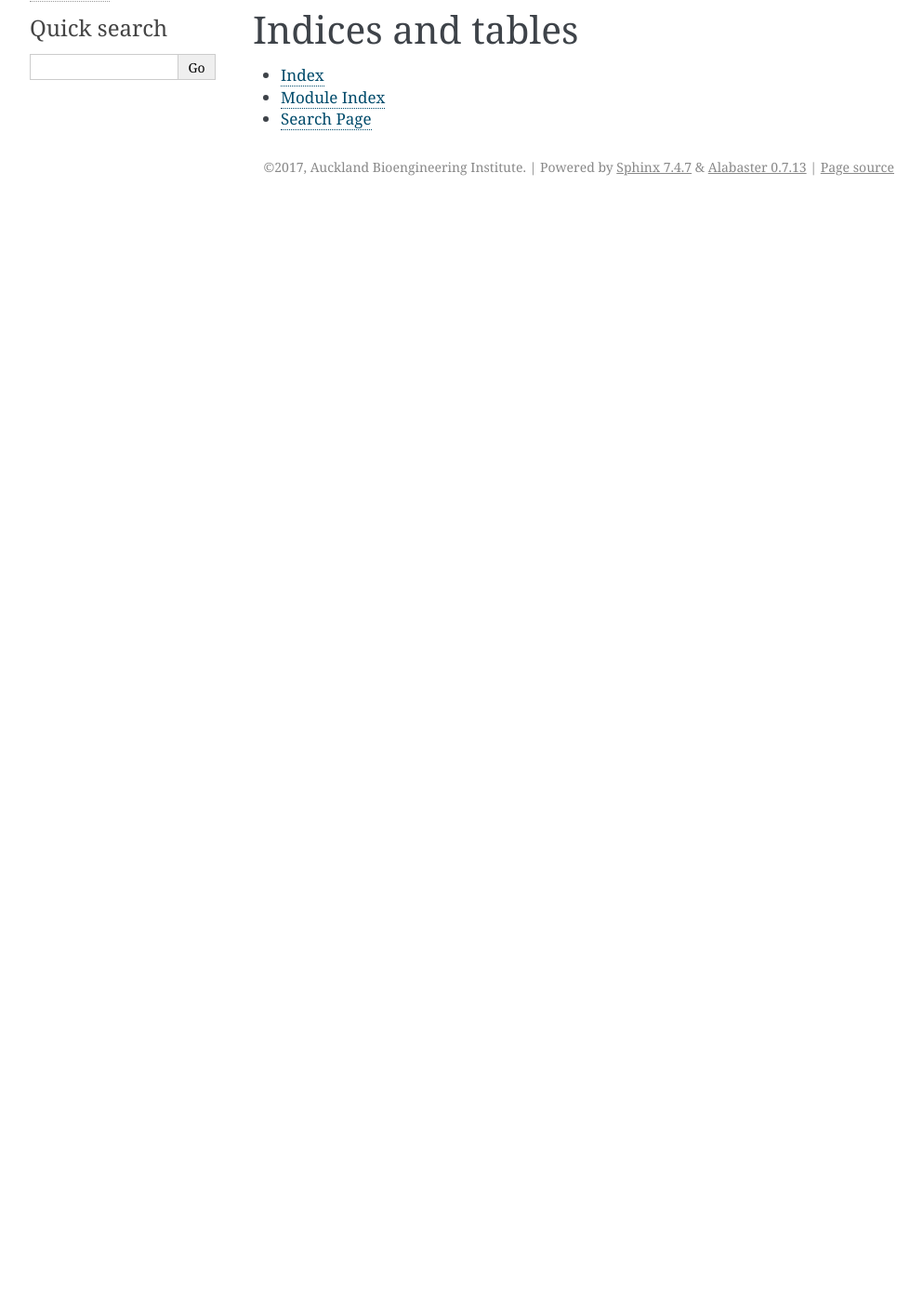
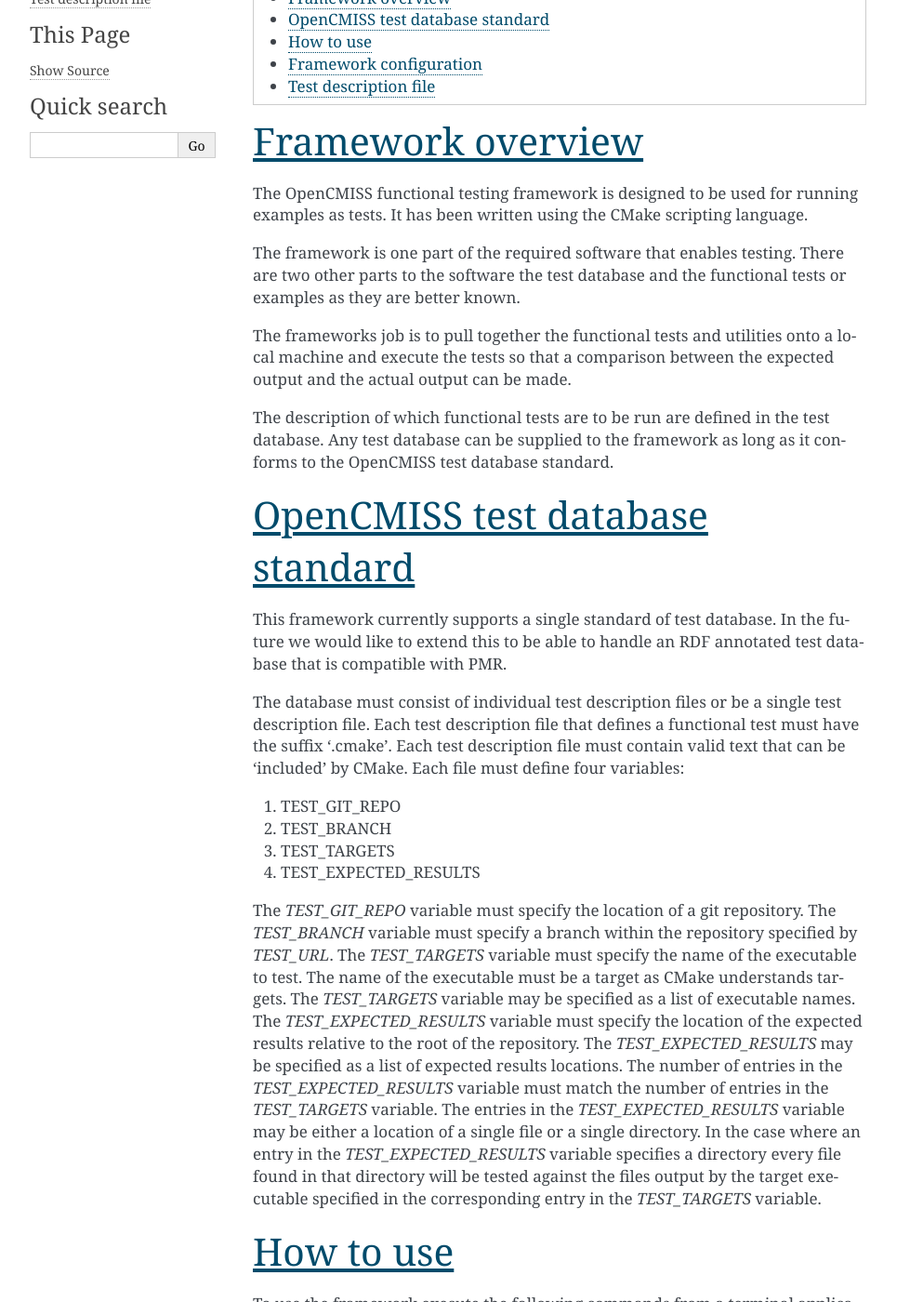
Before and after one commit to chrispbradley/functional_test_framework, a Sphinx documentation site: the page built from docs/index.rst, in a window 1280 px wide and 1400 px high, scrolled down 253 px. Shown: the whole window at 93% size, without its empty margins (148-1141 px from the left). Built offline with Sphinx 7.4.7, drawn with Linux system fonts in a browser that asks for light colours; before the commit the page ends 900 px from its top, so only the background shows below that; some of the changed text lies outside the part shown.

```diff
--- a/docs/index.rst
+++ b/docs/index.rst
@@ -1,21 +1,66 @@
-.. OpenCMISS Functional Testing Framework documentation master file, created by
-   sphinx-quickstart on Thu Nov  2 16:23:40 2017.
-   You can adapt this file completely to your liking, but it should at least
-   contain the root `toctree` directive.
 
-Welcome to OpenCMISS Functional Testing Framework's documentation!
-==================================================================
+OpenCMISS Functional Testing Framework
+======================================
 
-Contents:
+.. contents:: **Contents**
 
-.. toctree::
-   :maxdepth: 2
-
-
-
-Indices and tables
+Framework overview
 ==================
 
-* :ref:`genindex`
-* :ref:`modindex`
-* :ref:`search`
+The OpenCMISS functional testing framework is designed to be used for running examples as tests.  It has been written using the CMake scripting language.
+
+The framework is one part of the required software that enables testing.  There are two other parts to the software the test database and the functional tests or examples as they are better known.
+
+The frameworks job is to pull together the functional tests and utilities onto a local machine and execute the tests so that a comparison between the expected output and the actual output can be made.
+
+The description of which functional tests are to be run are defined in the test database.  Any test database can be supplied to the framework as long as it conforms to the OpenCMISS test database standard.
+
+OpenCMISS test database standard
+================================
+
+This framework currently supports a single standard of test database.  In the future we would like to extend this to be able to handle an RDF annotated test database that is compatible with PMR.
+
+The database must consist of individual test description files or be a single test description file. Each test description file that defines a functional test must have the suffix '.cmake'. Each test description file must contain valid text that can be 'included' by CMake.  Each file must define four variables:
+
+#. TEST_GIT_REPO
+#. TEST_BRANCH
+#. TEST_TARGETS
+#. TEST_EXPECTED_RESULTS
+
+The *TEST_GIT_REPO* variable must specify the location of a git repository.  The *TEST_BRANCH* variable must specify a branch within the repository specified by *TEST_URL*.  The *TEST_TARGETS* variable must specify the name of the executable to test.  The name of the executable must be a target as CMake understands targets.  The *TEST_TARGETS*  variable may be specified as a list of executable names.  The *TEST_EXPECTED_RESULTS* variable must specify the location of the expected results relative to the root of the repository.  The *TEST_EXPECTED_RESULTS* may be specified as a list of expected results locations.  The number of entries in the *TEST_EXPECTED_RESULTS* variable must match the number of entries in the *TEST_TARGETS* variable.  The entries in the *TEST_EXPECTED_RESULTS* variable may be either a location of a single file or a single directory.  In the case where an entry in the *TEST_EXPECTED_RESULTS* variable specifies  a directory every file found in that directory will be tested against the files output by the target executable specified in the corresponding entry in the *TEST_TARGETS* variable.
+
+How to use
+==========
+
+To use the framework execute the following commands from a terminal application (Windows users will have to determine the equivalent commands as an exercise)::
+
+  git clone https://github.com/OpenCMISS/functional_test_framework.git functional_test_framework
+  mkdir functional_test_framework-build
+  cd functional_test_framework-build
+  cmake -DOpenCMISSLibs_DIR=/location/where/opencmiss/libraries/are/installed ../functional_test_framework
+  make
+
+.. note:: The OpenCMISSLibs_DIR should be set with a value which is an actual directory accessible from your machine where the OpenCMISS libraries have been installed.
+
+This will configure, build, and run the test(s) defined by the test database.  You can run just the tests (once the intial configure, build, and run has successfully completed) with the `ctest` command::
+
+   ctest
+
+Framework configuration
+=======================
+
+The framework must be configured with *OpenCMISSLibs_DIR* set to the location of an OpenCMISS libraries installation install directory.
+
+You can also optionally set the location of the test database with the *TEST_DB_REPO_URL* variable and also set the branch from the test database repository with the *TEST_DB_REPO_BRANCH* variable.  These variables can be passed in through the command line or set using a CMake-GUI application.
+
+Further you can set the location of the test database to use using the *TEST_DB* variable.  The test database may either point directly to a test description file as defined above or a directory containing test description files.
+
+Test description file
+=====================
+
+Below is an example of a test description file that meets the requirements of the test framework::
+
+   set(TEST_GIT_REPO https://github.com/OpenCMISS-Examples/burgers_static.git)
+   set(TEST_BRANCH develop)
+   set(TEST_TARGETS burgers_static_fortran)
+   set(TEST_EXPECTED_RESULTS expected_results.txt)
```
Also changed, not shown: README.rst (+7 -42 lines).
